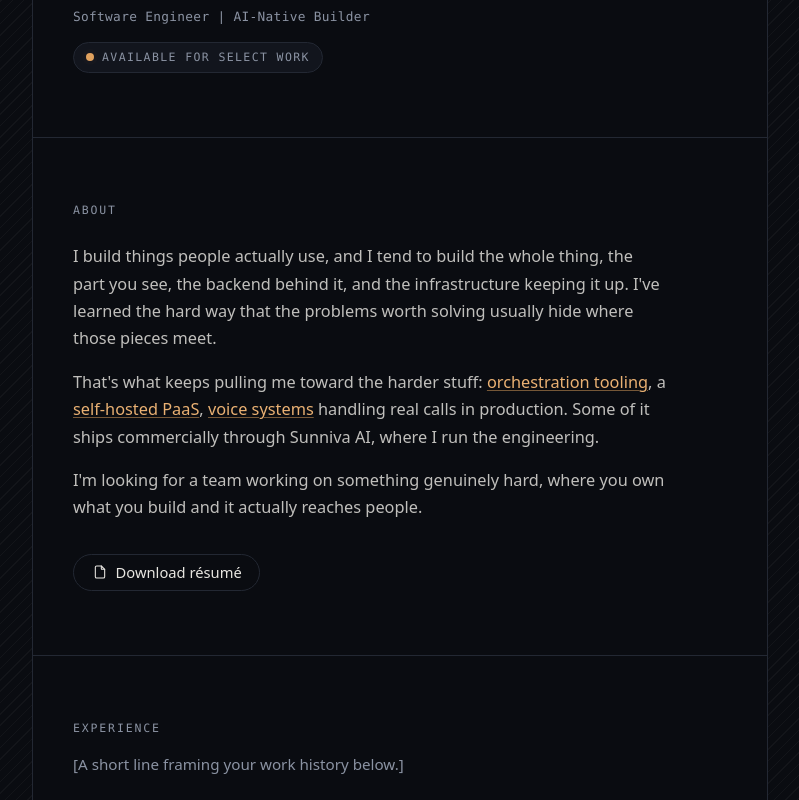
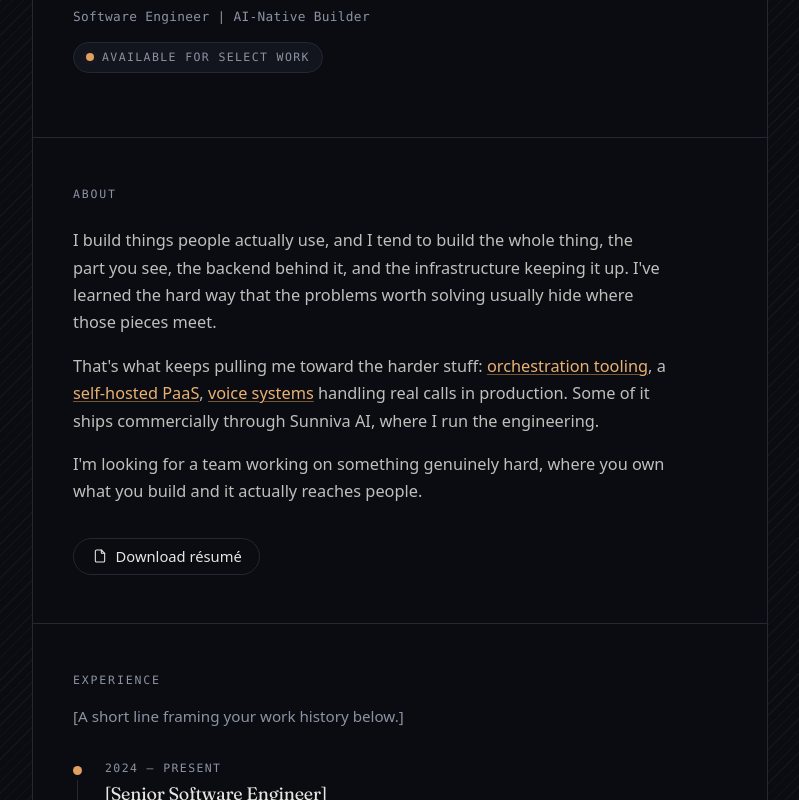
Before and after one commit to xOAviOx/portfolio, a Next.js app: page / in a window 1280 px wide. Shown: the part 380-1180 px from the top of the page, without its empty margins (240-1039 px from the left). Built offline with nearby package versions, Linux system fonts and the light colour scheme.

Commit message:
style: tighten section spacing and global styles

```diff
--- a/src/app/globals.css
+++ b/src/app/globals.css
@@ -27,7 +27,7 @@
 
   /* Fluid display sizes → generate .text-display and .text-quote utilities. */
   --text-display: clamp(2rem, 1.1rem + 4vw, 3rem);
-  --text-quote: clamp(2.15rem, 1rem + 5.2vw, 4.4rem);
+  --text-quote: clamp(1.6rem, 0.9rem + 3.4vw, 3rem);
 
   --radius-card: 16px;
 
--- a/src/components/Section.tsx
+++ b/src/components/Section.tsx
@@ -24,7 +24,7 @@
   return (
     <section
       id={id}
-      className={`px-6 py-14 sm:px-10 sm:py-16 ${
+      className={`px-6 py-11 sm:px-10 sm:py-12 ${
         divider ? "border-t border-line" : ""
       }`}
       aria-labelledby={id && label ? `${id}-label` : undefined}
```
Also changed, not shown: src/lib/blur-data.json (+1 -1 lines).
